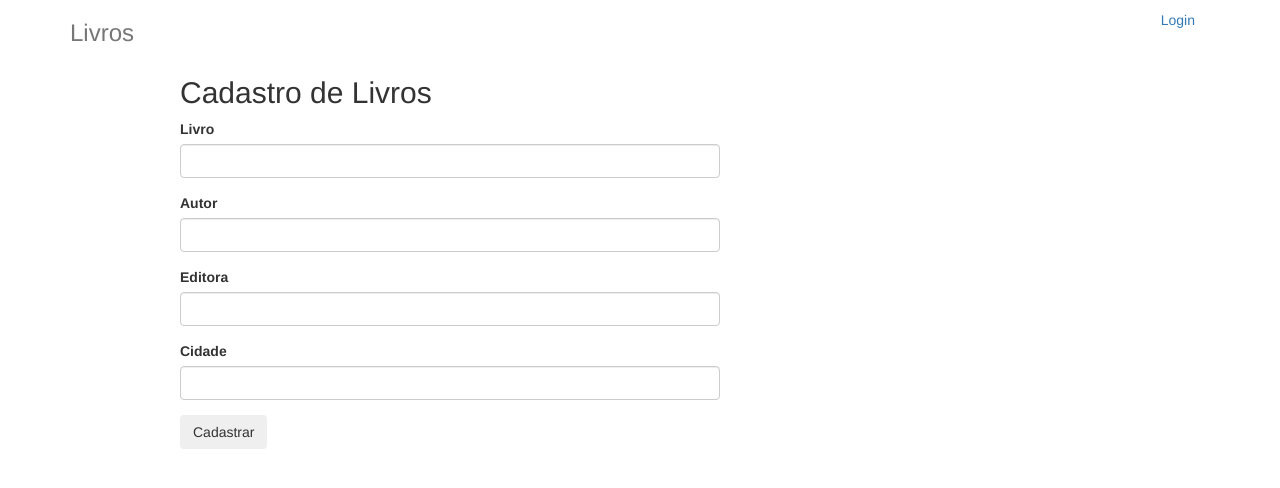
After one commit to ThuBitencourtt/MVC, a Flask app: page /cadastro_livro in a window 1280 px wide. The commit adds this page. Shown: the top 488 px of the page. Run offline with Flask 2, Linux system fonts and the light colour scheme; some libraries are stand-ins or nearby versions.

Commit message:
cadastro_de_livros
cadastro de livros

```diff
--- a/app/controllers/default.py
+++ b/app/controllers/default.py
@@ -3,8 +3,10 @@ from flask_login import login_user, logout_user
 from app import app, db, lm
 
 from app.models.tables import User
+from app.models.tables import Livro
 from app.models.forms import LoginForm
 from app.models.forms import CadastroForm
+from app.models.forms import Cadastro_livroForm
 
 @lm.user_loader
 def load_user(id):
@@ -13,7 +15,8 @@ def load_user(id):
 @app.route("/index")
 @app.route("/")
 def index():
-	return render_template('index.html')
+	livro = Livro.query.all()
+	return render_template("lista.html", livro=livro)
 
 @app.route("/login", methods=["GET", "POST"])
 def login():
@@ -55,3 +58,28 @@ def cadastro():
 
 	return render_template('cadastro.html',
 							form=form)
+
+@app.route("/lista")
+def lista():
+	livro = Livro.query.all()
+	return render_template("lista.html", livro=livro)
+
+
+@app.route("/cadastro_livro", methods=["GET", "POST"])
+def cadastrar_livros():
+	form = Cadastro_livroForm()
+	if request.method == "POST":
+		livro = request.form.get("livro")
+		autor = request.form.get("autor")
+		editora = request.form.get("editora")
+		cidade = request.form.get("cidade")
+
+		if livro and autor and editora and cidade:
+			post = Livro(livro,autor,editora,cidade)
+			db.session.add(post)
+			db.session.commit()
+
+		return redirect(url_for("lista"))
+
+	return render_template('cadastrar_livros.html',
+							form=form)
--- a/app/models/forms.py
+++ b/app/models/forms.py
@@ -12,3 +12,10 @@ class CadastroForm(Form):
     username = StringField ("username", validators=[DataRequired()])
     email = StringField ("email", validators=[DataRequired()])
     password = PasswordField ("password", validators=[DataRequired()])
+
+
+class Cadastro_livroForm(Form):
+    livro = StringField ("livro", validators=[DataRequired()])
+    autor = StringField ("autor", validators=[DataRequired()])
+    editora = StringField ("editora", validators=[DataRequired()])
+    cidade = StringField ("cidade", validators=[DataRequired()])
--- /dev/null
+++ b/app/templates/cadastrar_livros.html
@@ -0,0 +1,33 @@
+{% extends 'base.html' %}
+
+{% block content %}
+<div class= "col-md-6 col-md-offset-1">
+<h2>Cadastro de Livros</h2>
+<form action="" method="POST">
+    {{ form.csrf_token }}
+    <div class="form-group">
+        <label>Livro</label>
+        {{ form.livro(class="form-control") }}
+
+    </div>
+    <div class="form-group">
+        <label>Autor</label>
+        {{ form.autor(class="form-control") }}
+
+    </div>
+    <div class="form-group">
+        <label>Editora</label>
+            {{ form.editora(class="form-control") }}
+
+    </div>
+    <div class="form-group">
+        <label>Cidade</label>
+            {{ form.cidade(class="form-control") }}
+
+    </div>
+    <button type="cadastrar" class="btn btn-defauld">Cadastrar</button>
+
+</form>
+</div>
+
+{% endblock %}
```
Also changed, not shown: app/models/tables.py (+12 -9 lines), app/templates/lista.html (+23 -13 lines), migrations/versions/d0dae8aa1e3d_.py (added, +45 -0 lines), storage.db.
